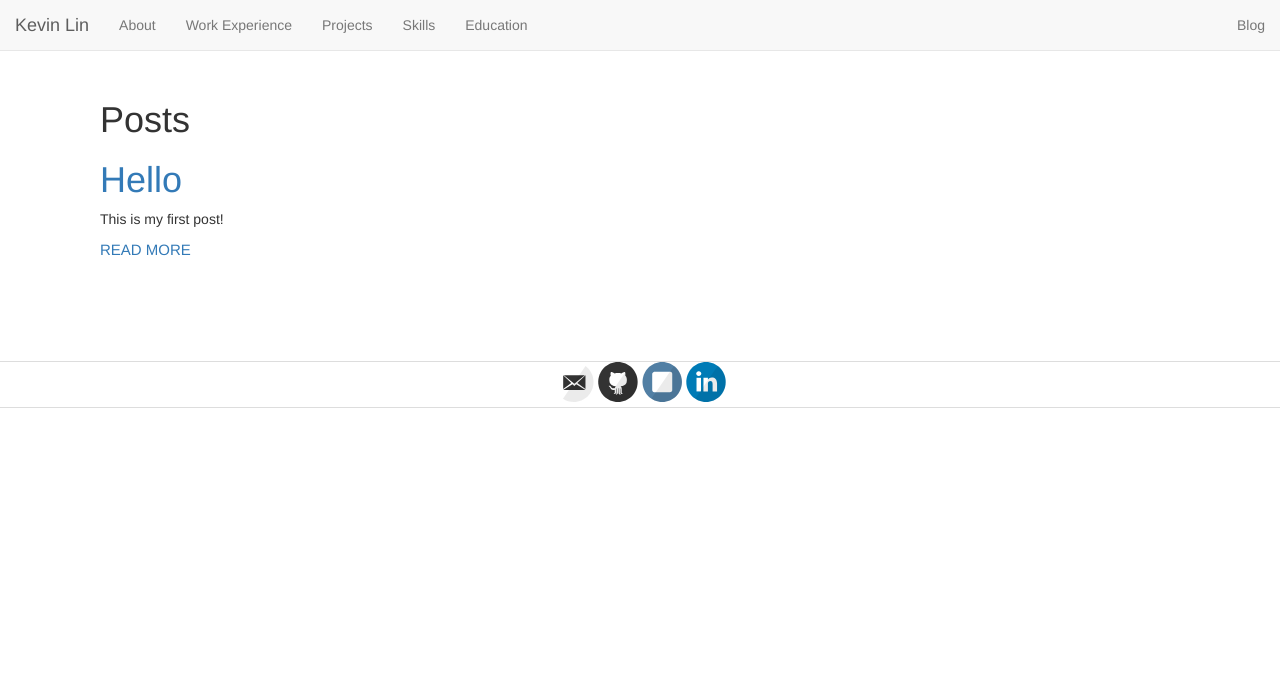
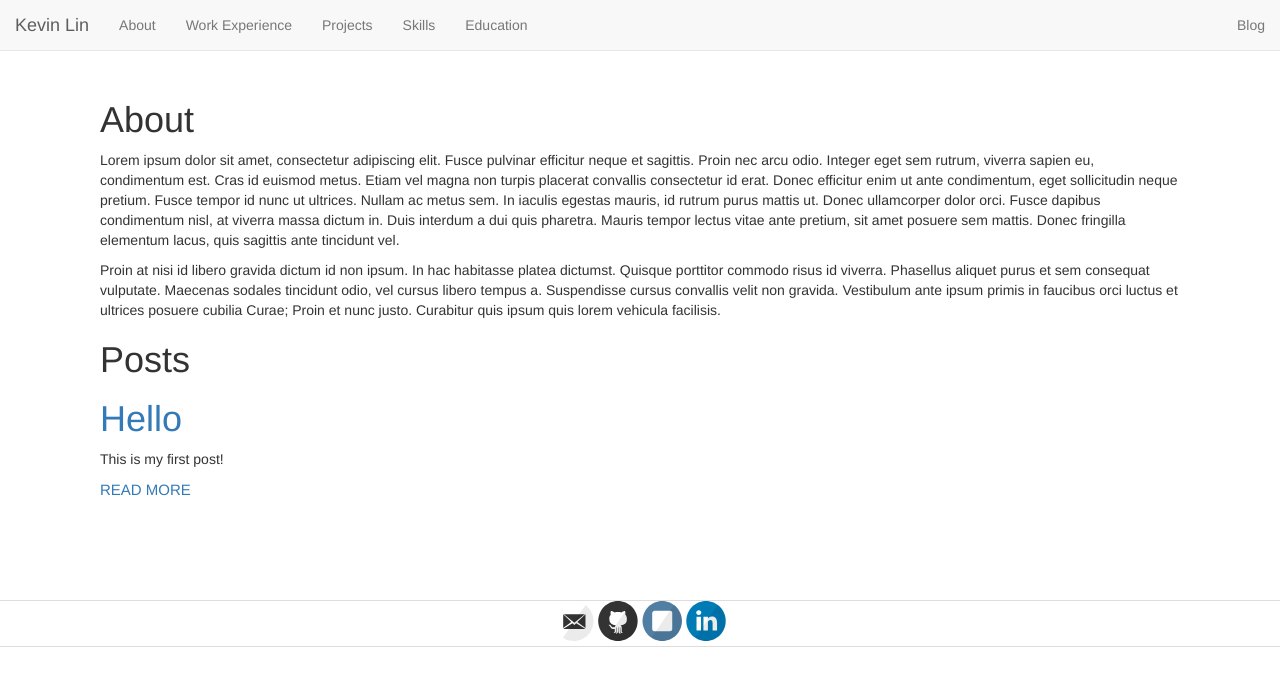
Before and after one commit to kklin/kklin.github.io, a Jekyll site: the page built from blog.md, in a window 1280 px wide. Shown: the top 686 px of the page. Built offline with Jekyll 4.4.1, drawn with Linux system fonts in a browser that asks for light colours; nearby versions of some CDN libraries; Markdown is read by kramdown in place of the engine named in the settings.

Commit message:
add stub for about blog

```diff
--- a/blog.md
+++ b/blog.md
@@ -3,6 +3,11 @@ layout: default
 permalink: /blog/
 ---
 <div class="body-container">
+
+  <h1> About </h1>
+<p>Lorem ipsum dolor sit amet, consectetur adipiscing elit. Fusce pulvinar efficitur neque et sagittis. Proin nec arcu odio. Integer eget sem rutrum, viverra sapien eu, condimentum est. Cras id euismod metus. Etiam vel magna non turpis placerat convallis consectetur id erat. Donec efficitur enim ut ante condimentum, eget sollicitudin neque pretium. Fusce tempor id nunc ut ultrices. Nullam ac metus sem. In iaculis egestas mauris, id rutrum purus mattis ut. Donec ullamcorper dolor orci. Fusce dapibus condimentum nisl, at viverra massa dictum in. Duis interdum a dui quis pharetra. Mauris tempor lectus vitae ante pretium, sit amet posuere sem mattis. Donec fringilla elementum lacus, quis sagittis ante tincidunt vel.</p>
+
+<p>Proin at nisi id libero gravida dictum id non ipsum. In hac habitasse platea dictumst. Quisque porttitor commodo risus id viverra. Phasellus aliquet purus et sem consequat vulputate. Maecenas sodales tincidunt odio, vel cursus libero tempus a. Suspendisse cursus convallis velit non gravida. Vestibulum ante ipsum primis in faucibus orci luctus et ultrices posuere cubilia Curae; Proin et nunc justo. Curabitur quis ipsum quis lorem vehicula facilisis.</p>
   <h1> Posts </h1>
   <div class="posts">
     {% for post in site.categories.posts %}
```
